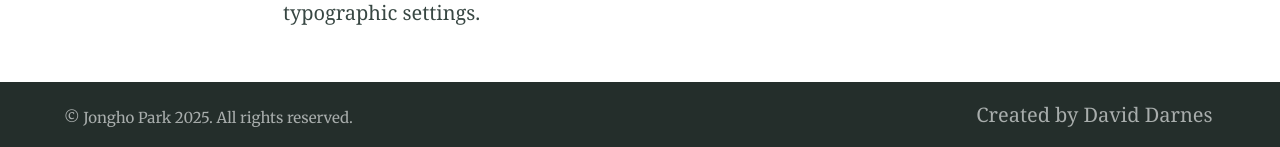
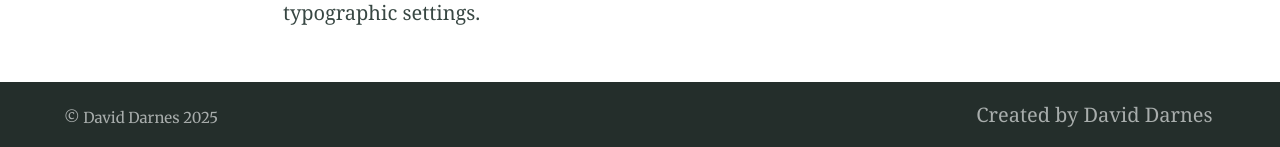
Before and after one commit to pjhbest0428/pjhbest0428.github.io, a Jekyll site: the page built from index.md, in a window 1280 px wide and 900 px high, scrolled down 4872 px. Shown: the part 750-897 px from the top of the window. Built offline with Jekyll 4.4.1, drawn with Linux system fonts in a browser that asks for light colours.

Commit message:
modify _config.yml

```diff
--- a/_includes/site-footer.html
+++ b/_includes/site-footer.html
@@ -1,7 +1,7 @@
 <footer class="footer">
   <div class="container">
     <div class="copyright  typeset">
-      <small class="small">&copy; Jongho Park {{ site.time | date: '%Y' }}. All rights reserved.</small>
+      <small class="small">&copy; {{ site.title }} {{ site.time | date: '%Y' }}</small>
     </div>
 
     {% include nav-footer.html %}
```
